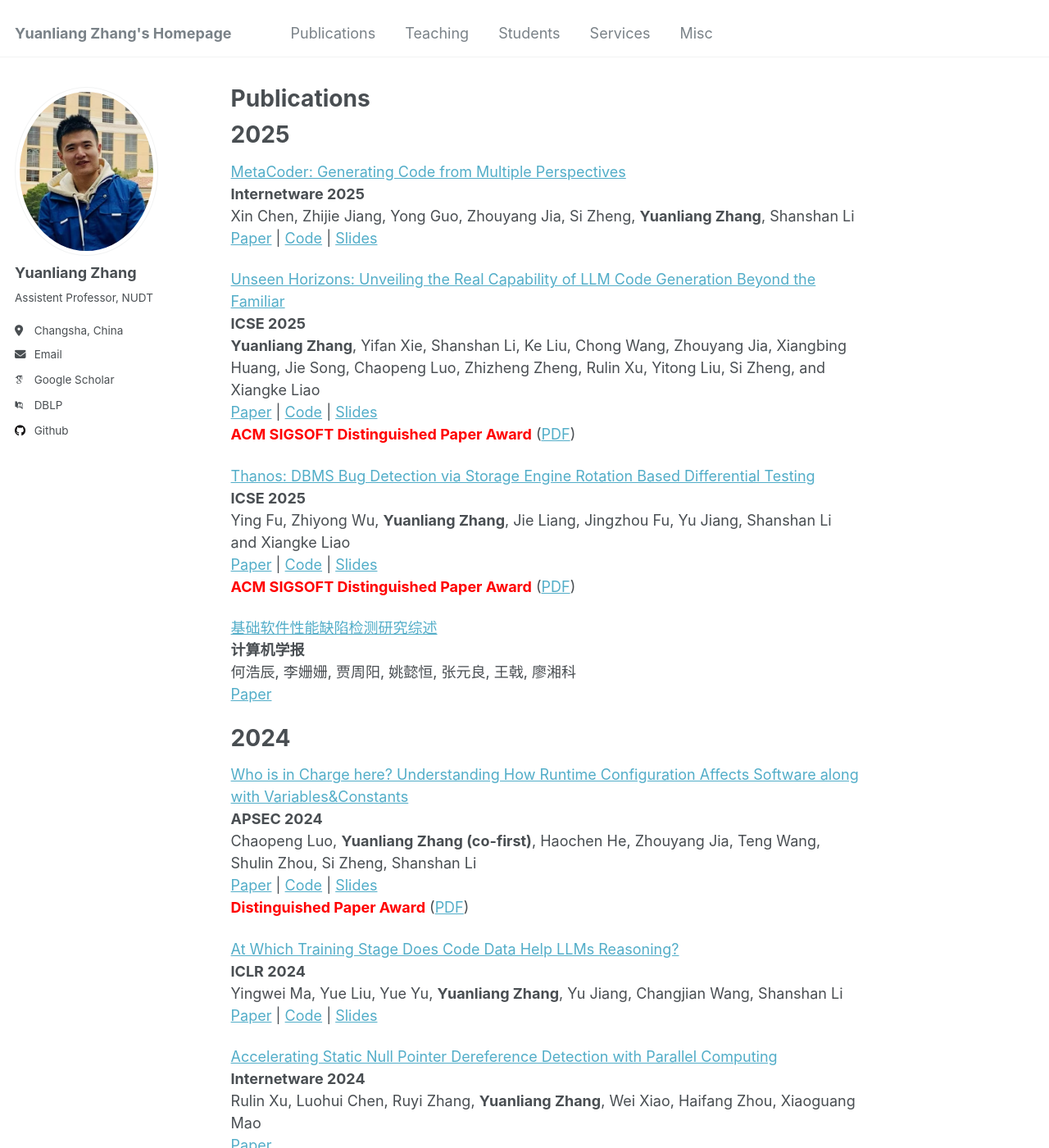
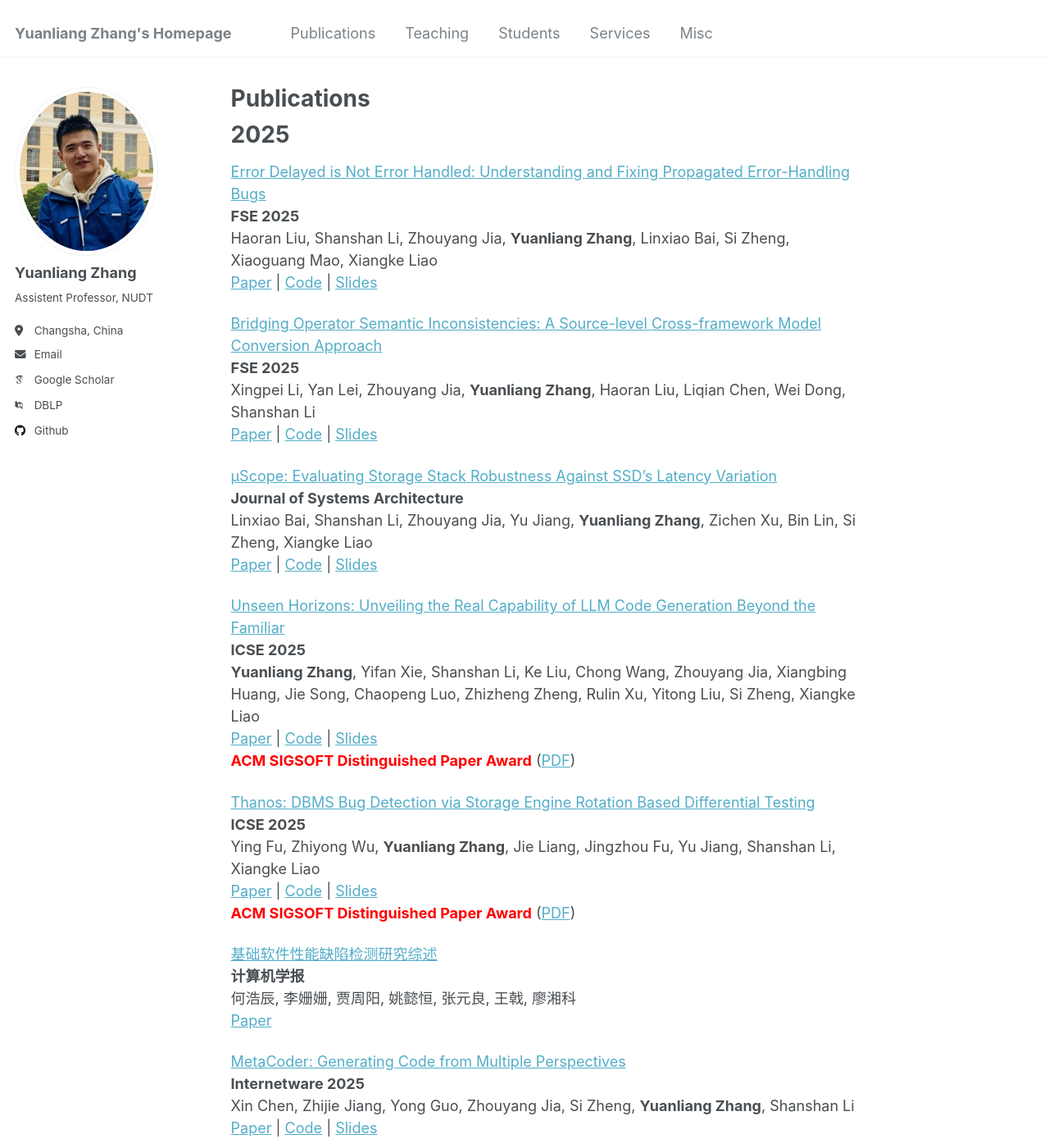
Before and after one commit to zhangbuzhang/zhangbuzhang.github.io, a Jekyll site: the page built from _pages/publication.md, in a window 1280 px wide and 1400 px high. Shown: the whole window at 82% size. Built offline with Jekyll 4.4.1, drawn with Linux system fonts in a browser that asks for light colours; some web fonts are replaced.

Commit message:
FSE and JSA

```diff
--- a/_pages/publication.md
+++ b/_pages/publication.md
@@ -7,21 +7,30 @@ author_profile: true
 2025
 ======
 
-[MetaCoder: Generating Code from Multiple Perspectives](/404/)
-**Internetware 2025**
-Xin Chen, Zhijie Jiang, Yong Guo, Zhouyang Jia, Si Zheng, **Yuanliang Zhang**, Shanshan Li
+[Error Delayed is Not Error Handled: Understanding and Fixing Propagated Error-Handling Bugs](/404/)
+**FSE 2025**
+Haoran Liu, Shanshan Li, Zhouyang Jia, **Yuanliang Zhang**, Linxiao Bai, Si Zheng, Xiaoguang Mao, Xiangke Liao
 [Paper](/404/) | [Code](/404/) | [Slides](/404/)
 
+[Bridging Operator Semantic Inconsistencies: A Source-level Cross-framework Model Conversion Approach](/404/)
+**FSE 2025**
+Xingpei Li, Yan Lei, Zhouyang Jia, **Yuanliang Zhang**, Haoran Liu, Liqian Chen, Wei Dong, Shanshan Li
+[Paper](/404/) | [Code](/404/) | [Slides](/404/)
+
+[μScope: Evaluating Storage Stack Robustness Against SSD's Latency Variation](/404/)
+**Journal of Systems Architecture**
+Linxiao Bai, Shanshan Li, Zhouyang Jia, Yu Jiang, **Yuanliang Zhang**, Zichen Xu, Bin Lin, Si Zheng, Xiangke Liao
+[Paper](/404/) | [Code](/404/) | [Slides](/404/)
 
 [Unseen Horizons: Unveiling the Real Capability of LLM Code Generation Beyond the Familiar](https://arxiv.org/pdf/2412.08109)
 **ICSE 2025**
-**Yuanliang Zhang**, Yifan Xie, Shanshan Li, Ke Liu, Chong Wang, Zhouyang Jia, Xiangbing Huang, Jie Song, Chaopeng Luo, Zhizheng Zheng, Rulin Xu, Yitong Liu, Si Zheng, and Xiangke Liao
+**Yuanliang Zhang**, Yifan Xie, Shanshan Li, Ke Liu, Chong Wang, Zhouyang Jia, Xiangbing Huang, Jie Song, Chaopeng Luo, Zhizheng Zheng, Rulin Xu, Yitong Liu, Si Zheng, Xiangke Liao
 [Paper](https://arxiv.org/pdf/2412.08109) | [Code](https://github.com/zhangbuzhang/ObfusEval) | [Slides](/404/)
 **<font color="red">ACM SIGSOFT Distinguished Paper Award</font>** ([PDF](/404/))
 
 [Thanos: DBMS Bug Detection via Storage Engine Rotation Based Differential Testing](/papers/ICSE25B.pdf)
 **ICSE 2025**
-Ying Fu, Zhiyong Wu, **Yuanliang Zhang**, Jie Liang, Jingzhou Fu, Yu Jiang, Shanshan Li and Xiangke Liao
+Ying Fu, Zhiyong Wu, **Yuanliang Zhang**, Jie Liang, Jingzhou Fu, Yu Jiang, Shanshan Li, Xiangke Liao
 [Paper](/papers/ICSE25B.pdf) | [Code](https://github.com/Thanos2024/Thanos) | [Slides](/404/)
 **<font color="red">ACM SIGSOFT Distinguished Paper Award</font>** ([PDF](/404/))
 
@@ -30,6 +39,10 @@ Ying Fu, Zhiyong Wu, **Yuanliang Zhang**, Jie Liang, Jingzhou Fu, Yu Jiang, Shan
 何浩辰, 李姗姗, 贾周阳, 姚懿恒, 张元良, 王戟, 廖湘科
 [Paper](/papers/JOC2025.pdf)
 
+[MetaCoder: Generating Code from Multiple Perspectives](/404/)
+**Internetware 2025**
+Xin Chen, Zhijie Jiang, Yong Guo, Zhouyang Jia, Si Zheng, **Yuanliang Zhang**, Shanshan Li
+[Paper](/404/) | [Code](/404/) | [Slides](/404/)
 
 2024
 ======
```
Also changed, not shown: _pages/about.md (+2 -2 lines).
